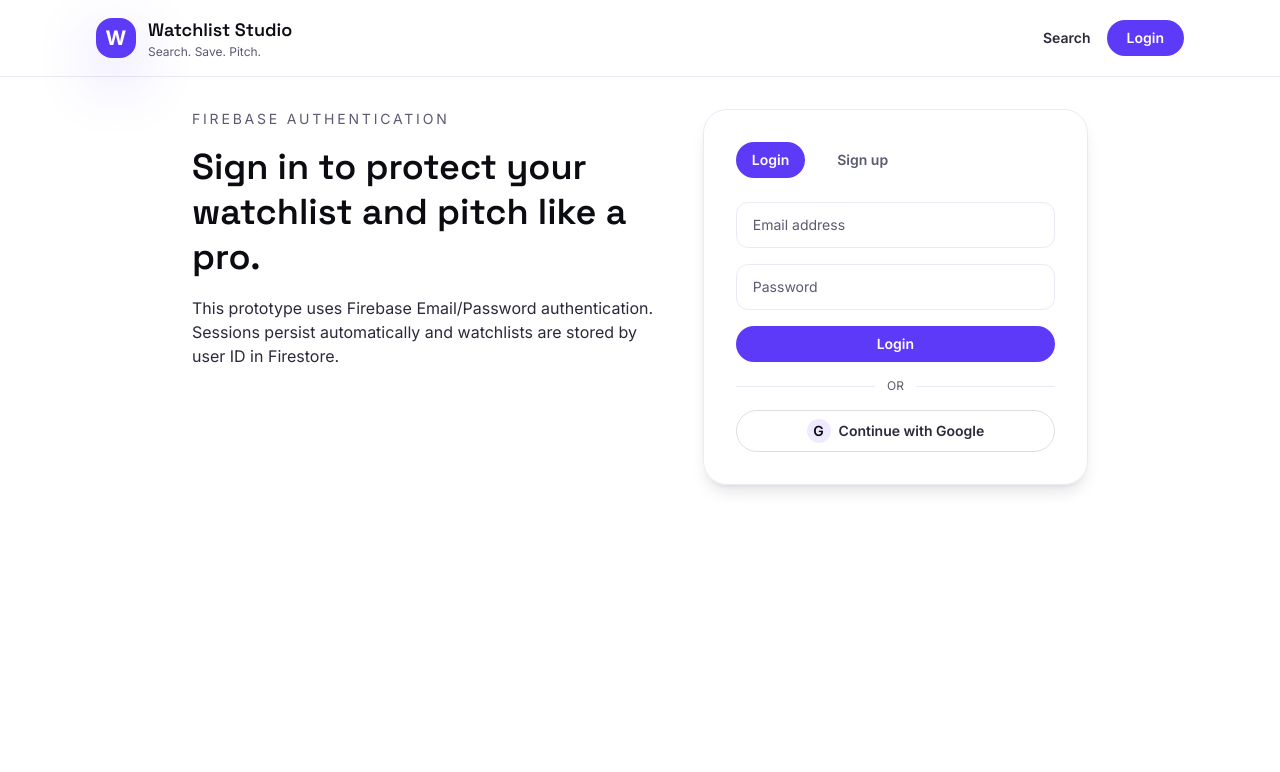
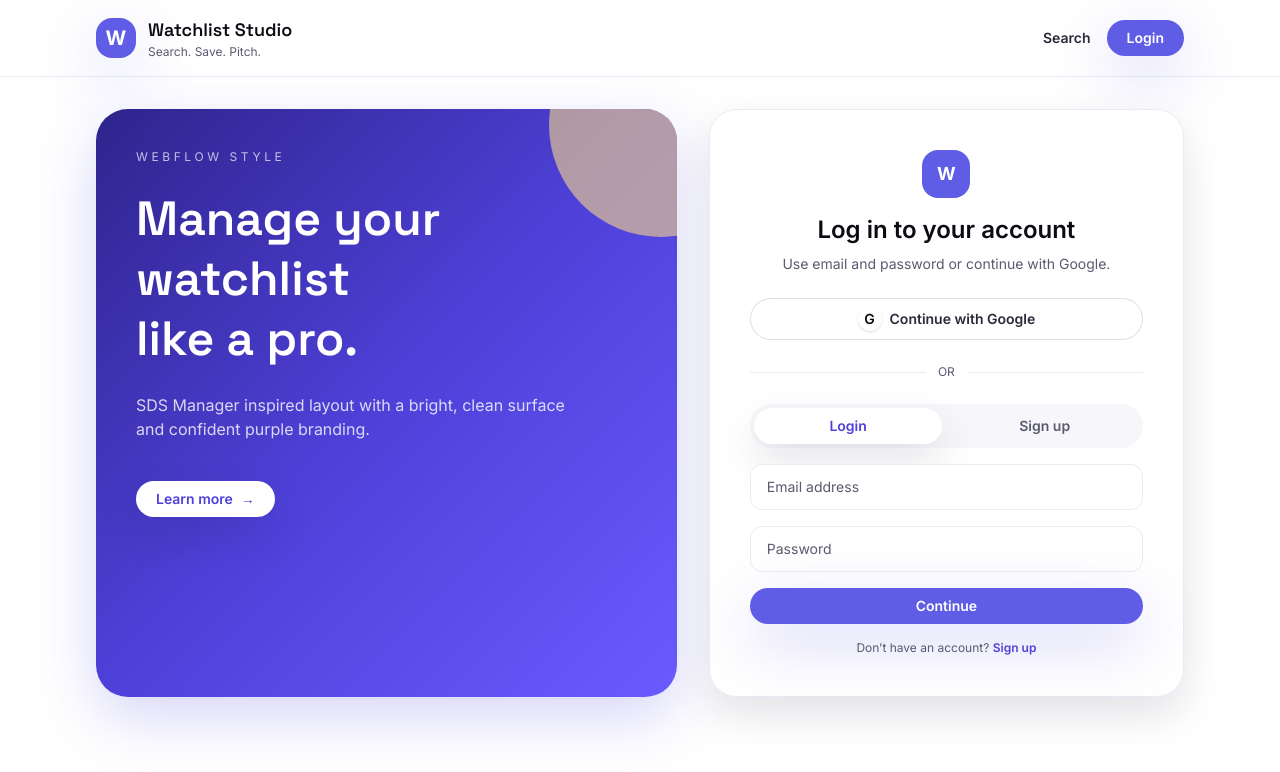
Before and after one commit to RatonBiswas/Movie-Watchlist-App, a React (Vite) app: page /auth in a window 1280 px wide. Shown: the top 772 px of the page. Built offline with nearby package versions, Linux system fonts and the light colour scheme; no server answers.

Commit message:
style: refine branding and auth page visuals

```diff
--- a/src/index.css
+++ b/src/index.css
@@ -14,11 +14,11 @@
 
 @layer components {
   .glass {
-    @apply bg-white/80 backdrop-blur-xl border border-surface-200 shadow-lg;
+    @apply bg-white/90 backdrop-blur-xl border border-surface-200 shadow-card;
   }
 
   .btn-primary {
-    @apply inline-flex items-center justify-center rounded-full bg-brand-600 px-5 py-2 text-sm font-semibold text-white transition hover:bg-brand-700;
+    @apply inline-flex items-center justify-center rounded-full bg-brand-600 px-5 py-2 text-sm font-semibold text-white shadow-glow transition hover:bg-brand-700;
   }
 
   .btn-ghost {
--- a/src/pages/AuthPage.jsx
+++ b/src/pages/AuthPage.jsx
@@ -40,28 +40,65 @@ export default function AuthPage() {
   };
 
   return (
-    <section className="mx-auto max-w-4xl">
-      <div className="grid gap-10 lg:grid-cols-[1.1fr_0.9fr]">
-        <div>
-          <p className="text-sm uppercase tracking-[0.2em] text-ink-500">
-            Firebase Authentication
+    <section className="mx-auto max-w-6xl">
+      <div className="grid min-h-[70vh] gap-8 lg:grid-cols-[1.1fr_0.9fr]">
+        <div className="relative overflow-hidden rounded-[32px] bg-gradient-to-br from-brand-900 via-brand-700 to-brand-500 p-10 text-white shadow-glow">
+          <div className="absolute -right-24 -top-24 h-56 w-56 rounded-full bg-accent-200/60" />
+          <p className="text-xs uppercase tracking-[0.3em] text-white/70">Webflow Style</p>
+          <h1 className="mt-6 font-display text-5xl font-semibold leading-tight">
+            Manage your watchlist
+            <br />
+            like a pro.
+          </h1>
+          <p className="mt-6 max-w-md text-white/80">
+            SDS Manager inspired layout with a bright, clean surface and confident purple
+            branding.
           </p>
-          <h1 className="mt-4 font-display text-4xl font-semibold leading-tight">
-            Sign in to protect your watchlist and pitch like a pro.
-          </h1>
-          <p className="mt-4 text-ink-700">
-            This prototype uses Firebase Email/Password authentication. Sessions persist
-            automatically and watchlists are stored by user ID in Firestore.
+          <button className="mt-10 inline-flex items-center gap-2 rounded-full bg-white px-5 py-2 text-sm font-semibold text-brand-700 shadow-card">
+            Learn more
+            <span aria-hidden="true">→</span>
+          </button>
+        </div>
+
+        <div className="flex items-center">
+          <div className="glass w-full rounded-[28px] p-10">
+            <div className="text-center">
+              <div className="mx-auto flex h-12 w-12 items-center justify-center rounded-2xl bg-brand-600 text-lg font-bold text-white">
+                W
+              </div>
+              <h2 className="mt-4 text-2xl font-semibold text-ink-900">
+                {mode === "login" ? "Log in to your account" : "Create your account"}
+              </h2>
+              <p className="mt-2 text-sm text-ink-500">
+                Use email and password or continue with Google.
               </p>
             </div>
 
-        <div className="glass rounded-3xl p-8">
-          <div className="flex gap-4">
+            <div className="mt-6 grid gap-3">
+              <button
+                type="button"
+                onClick={handleGoogle}
+                className="btn-ghost w-full gap-2 bg-white"
+              >
+                <span className="inline-flex h-6 w-6 items-center justify-center rounded-full bg-white text-ink-900 shadow">
+                  G
+                </span>
+                Continue with Google
+              </button>
+            </div>
+
+            <div className="my-6 flex items-center gap-3 text-xs text-ink-500">
+              <div className="h-px flex-1 bg-surface-200" />
+              <span>OR</span>
+              <div className="h-px flex-1 bg-surface-200" />
+            </div>
+
+            <div className="mb-4 flex items-center gap-2 rounded-full bg-surface-100 p-1 text-sm">
               <button
                 onClick={() => setMode("login")}
-              className={`rounded-full px-4 py-2 text-sm font-semibold transition ${
+                className={`flex-1 rounded-full px-3 py-2 font-semibold transition ${
                   mode === "login"
-                  ? "bg-brand-600 text-white"
+                    ? "bg-white text-brand-700 shadow-card"
                     : "text-ink-500 hover:text-ink-900"
                 }`}
               >
@@ -69,9 +106,9 @@ export default function AuthPage() {
               </button>
               <button
                 onClick={() => setMode("signup")}
-              className={`rounded-full px-4 py-2 text-sm font-semibold transition ${
+                className={`flex-1 rounded-full px-3 py-2 font-semibold transition ${
                   mode === "signup"
-                  ? "bg-brand-600 text-white"
+                    ? "bg-white text-brand-700 shadow-card"
                     : "text-ink-500 hover:text-ink-900"
                 }`}
               >
@@ -79,7 +116,7 @@ export default function AuthPage() {
               </button>
             </div>
 
-          <form onSubmit={handleSubmit} className="mt-6 space-y-4">
+            <form onSubmit={handleSubmit} className="space-y-4">
               {mode === "signup" && (
                 <input
                   className="input"
@@ -121,24 +158,20 @@ export default function AuthPage() {
                 </p>
               )}
               <button type="submit" className="btn-primary w-full">
-              {mode === "login" ? "Login" : "Create account"}
+                {mode === "login" ? "Continue" : "Create account"}
               </button>
-            <div className="flex items-center gap-3 text-xs text-ink-500">
-              <div className="h-px flex-1 bg-surface-200" />
-              <span>OR</span>
-              <div className="h-px flex-1 bg-surface-200" />
-            </div>
+              <p className="text-center text-xs text-ink-500">
+                {mode === "login" ? "Don’t have an account?" : "Already have an account?"}{" "}
                 <button
                   type="button"
-              onClick={handleGoogle}
-              className="btn-ghost w-full gap-2"
+                  onClick={() => setMode(mode === "login" ? "signup" : "login")}
+                  className="font-semibold text-brand-700"
                 >
-              <span className="inline-flex h-6 w-6 items-center justify-center rounded-full bg-brand-100 text-ink-900">
-                G
-              </span>
-              Continue with Google
+                  {mode === "login" ? "Sign up" : "Log in"}
                 </button>
+              </p>
             </form>
+          </div>
         </div>
       </div>
     </section>
--- a/tailwind.config.js
+++ b/tailwind.config.js
@@ -5,12 +5,13 @@ export default {
     extend: {
       colors: {
         brand: {
-          900: "#2A166F",
-          800: "#3B22A6",
-          700: "#4C2ED1",
-          600: "#5C3AF7",
-          500: "#6E5BFF",
-          100: "#EFEAFF"
+          900: "#2E248C",
+          800: "#3A2FB2",
+          700: "#4E41D9",
+          600: "#5F5CE6",
+          500: "#6A5BFF",
+          400: "#7A73FF",
+          100: "#ECEBFF"
         },
         ink: {
           900: "#0B0B12",
@@ -21,10 +22,15 @@ export default {
           50: "#FFFFFF",
           100: "#F7F7FB",
           200: "#E9EAF4"
+        },
+        accent: {
+          200: "#F7D78A",
+          400: "#F2C14E"
         }
       },
       boxShadow: {
-        glow: "0 20px 60px rgba(92, 58, 247, 0.25)"
+        glow: "0 20px 60px rgba(94, 92, 230, 0.25)",
+        card: "0 18px 40px rgba(26, 26, 54, 0.12)"
       },
       fontFamily: {
         display: ["\"Space Grotesk\"", "sans-serif"],
```
Lines whose indentation alone changed are shown as unchanged.
